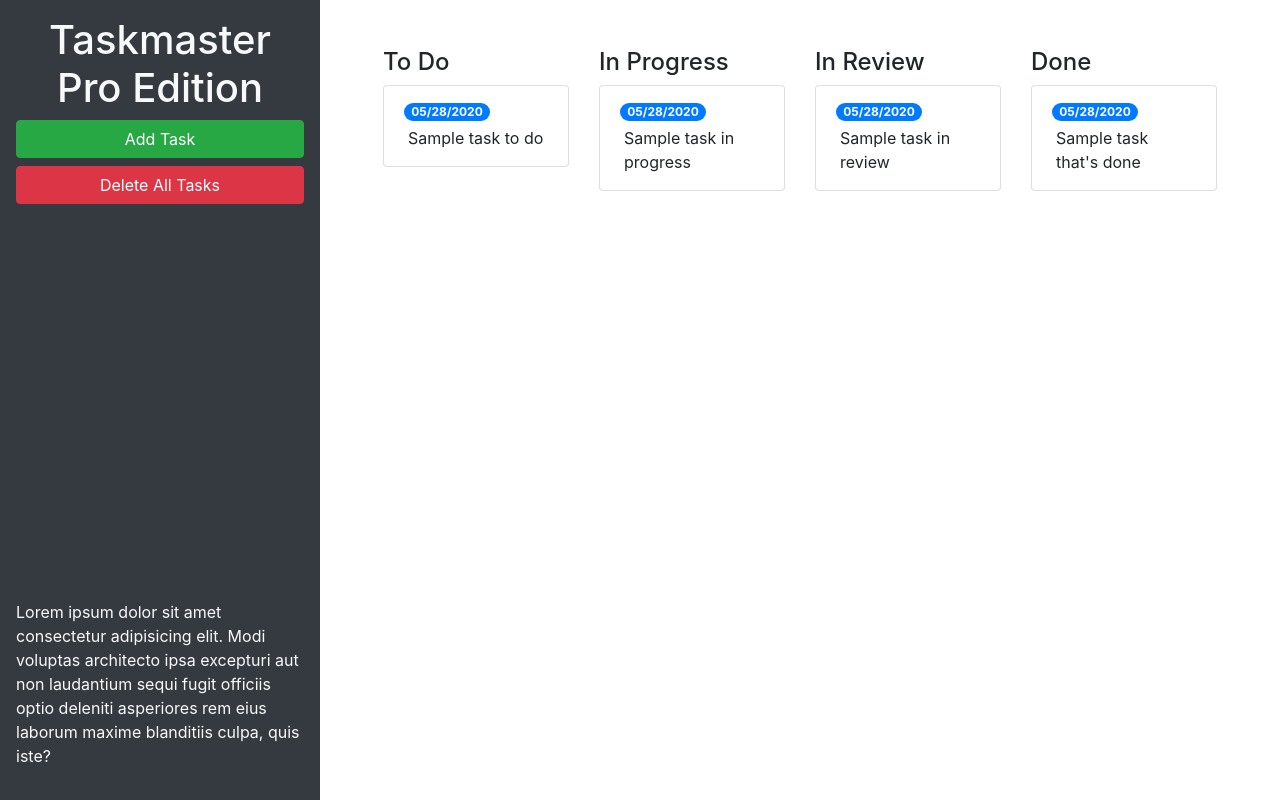
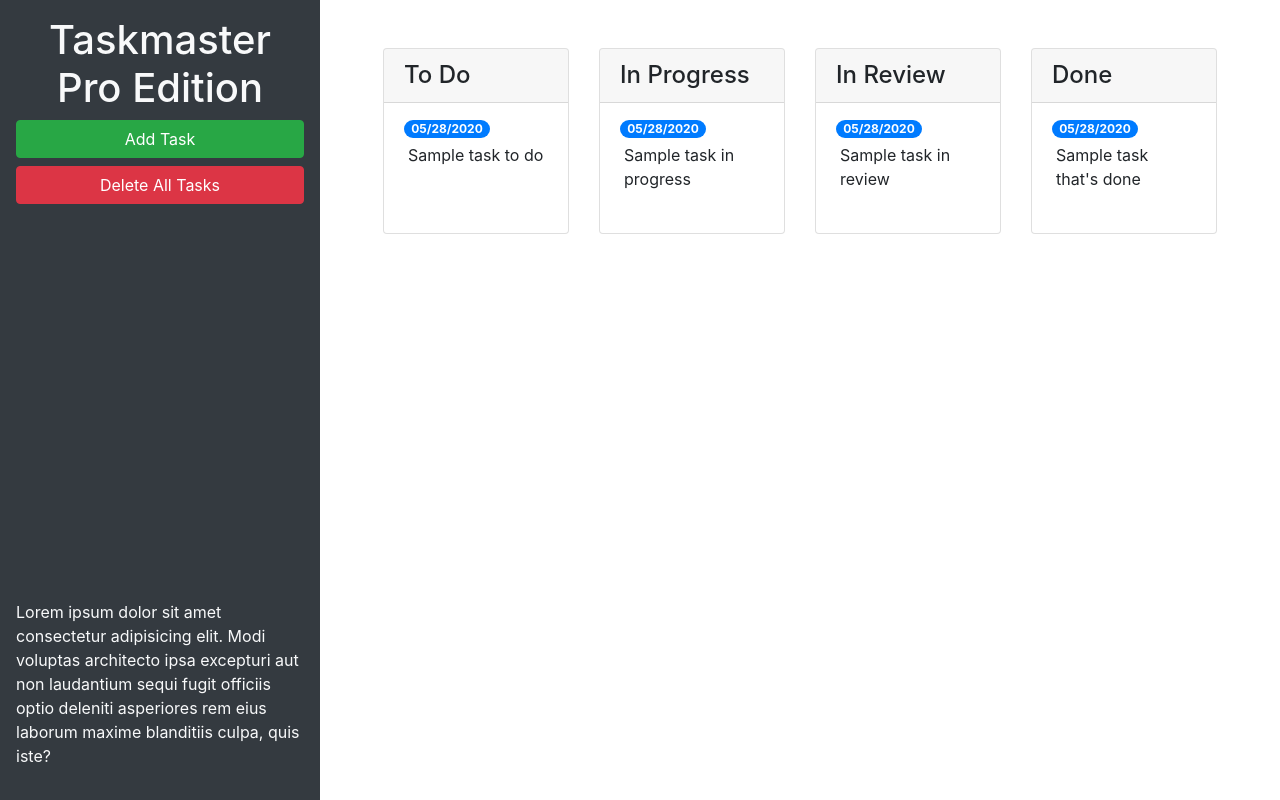
Before and after one commit to pardue95/taskmaster, a plain HTML site: page index.html in a window 1280 px wide. Drawn offline with nearby package versions, Linux system fonts and the light colour scheme.

Commit message:
built cards

```diff
--- a/index.html
+++ b/index.html
@@ -27,47 +27,61 @@
       <div class="m-5 row justify-content-around">
         <!-- todo start -->
         <div class="col-12 col-md-6 col-xl-3 mb-3">
-          <h4>To Do</h4>
-          <ul id="list-toDo" class="list-group">
-          <li class="list-group-item"><span class="badge badge-primary badge-pill">05/28/2020</span>
+          <div class="card">
+            <h4 class="card-header">
+              To Do
+            </h4>
+
+        <ul id="list-toDo" class="list-group list-group-flush">
+          <li class="list-group-item">
+            <span class="badge badge-primary badge-pill">05/28/2020</span>
             <p class="m-1">Sample task to do</p>
           </li>
-          </ul>
-
-        </div>
+        </ul>
+     </div>
+    </div>
         <!-- todo end -->
         <!-- in progress start -->
         <div class="col-12 col-md-6 col-xl-3 mb-3">
-          <h4>In Progress</h4>
-          <ul id="list-inProgress" class="list-group">
+          <div class="card">
+            <h4 class="card-header">In Progress</h4>
+
+          <ul id="list-inProgress" class="list-group list-group-flush">
             <li class="list-group-item">
               <span class="badge badge-primary badge-pill">05/28/2020</span>
               <p class="m-1">Sample task in progress</p>
             </li>
           </ul>
         </div>
+       </div>
         <!-- in progress end -->
         <!-- in review start -->
         <div class="col-12 col-md-6 col-xl-3 mb-3">
-          <h4>In Review</h4>
-          <ul id="list-inReview" class="list-group">
+        <div class="card">
+            <h4 class="card-header">In Review</h4>
+
+          <ul id="list-inReview" class="list-group list-group-flush">
             <li class="list-group-item">
               <span class="badge badge-primary badge-pill">05/28/2020</span>
               <p class="m-1">Sample task in review</p>
             </li>
           </ul>
         </div>
+      </div>
         <!-- in review end -->
         <!-- done start -->
         <div class="col-12 col-md-6 col-xl-3 mb-3">
-          <h4>Done</h4>
-          <ul id="list-done" class="list-group">
+  <div class="card">
+   <h4 class="card-header"> Done</h4>
+
+          <ul id="list-done" class="list-group list-group-flush">
             <li class="list-group-item">
               <span class="badge badge-primary badge-pill">05/28/2020</span>
               <p class="m-1">Sample task that's done</p>
             </li>
           </ul>
         </div>
+      </div>
         <!-- done end -->
       </div>
 
```
